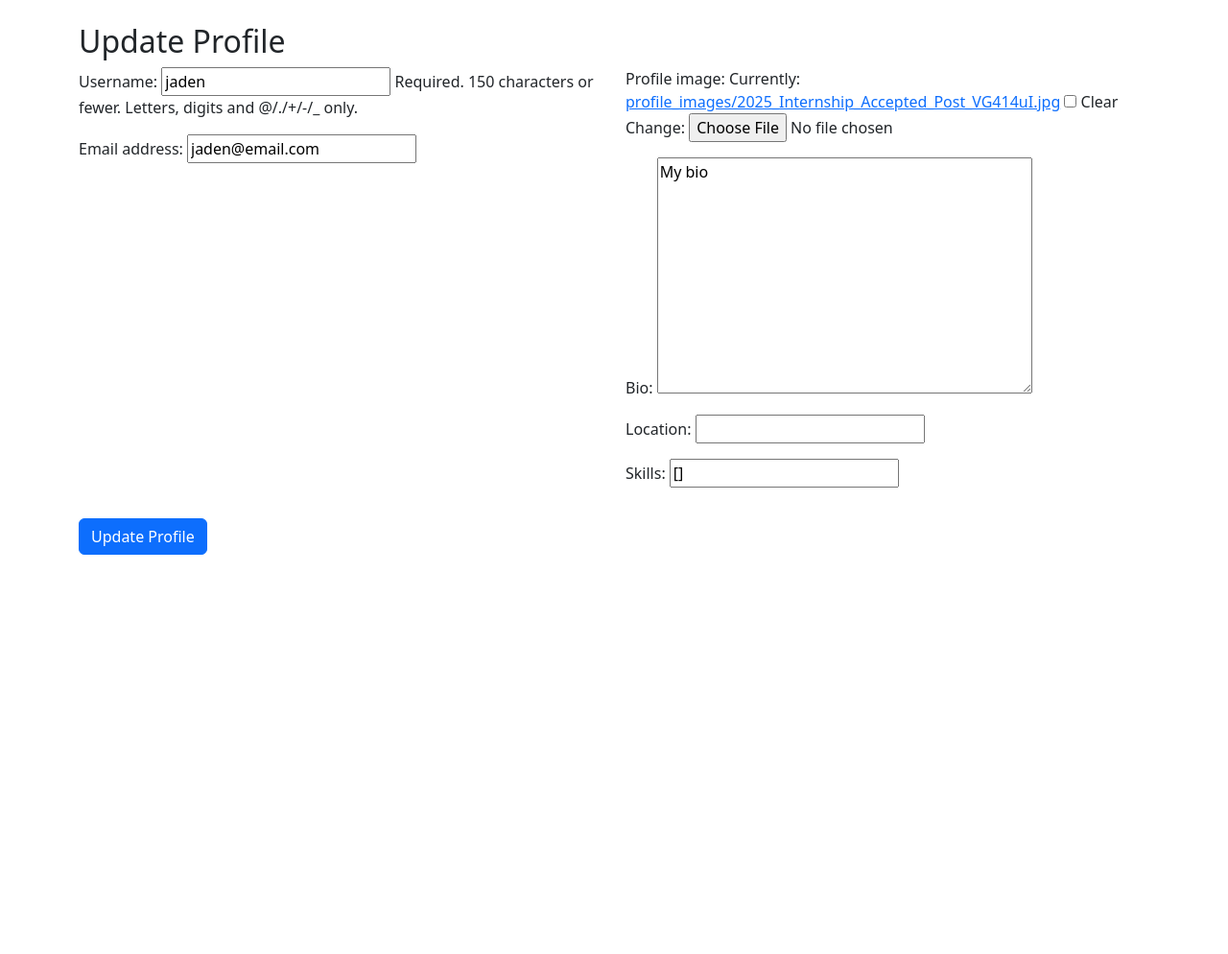
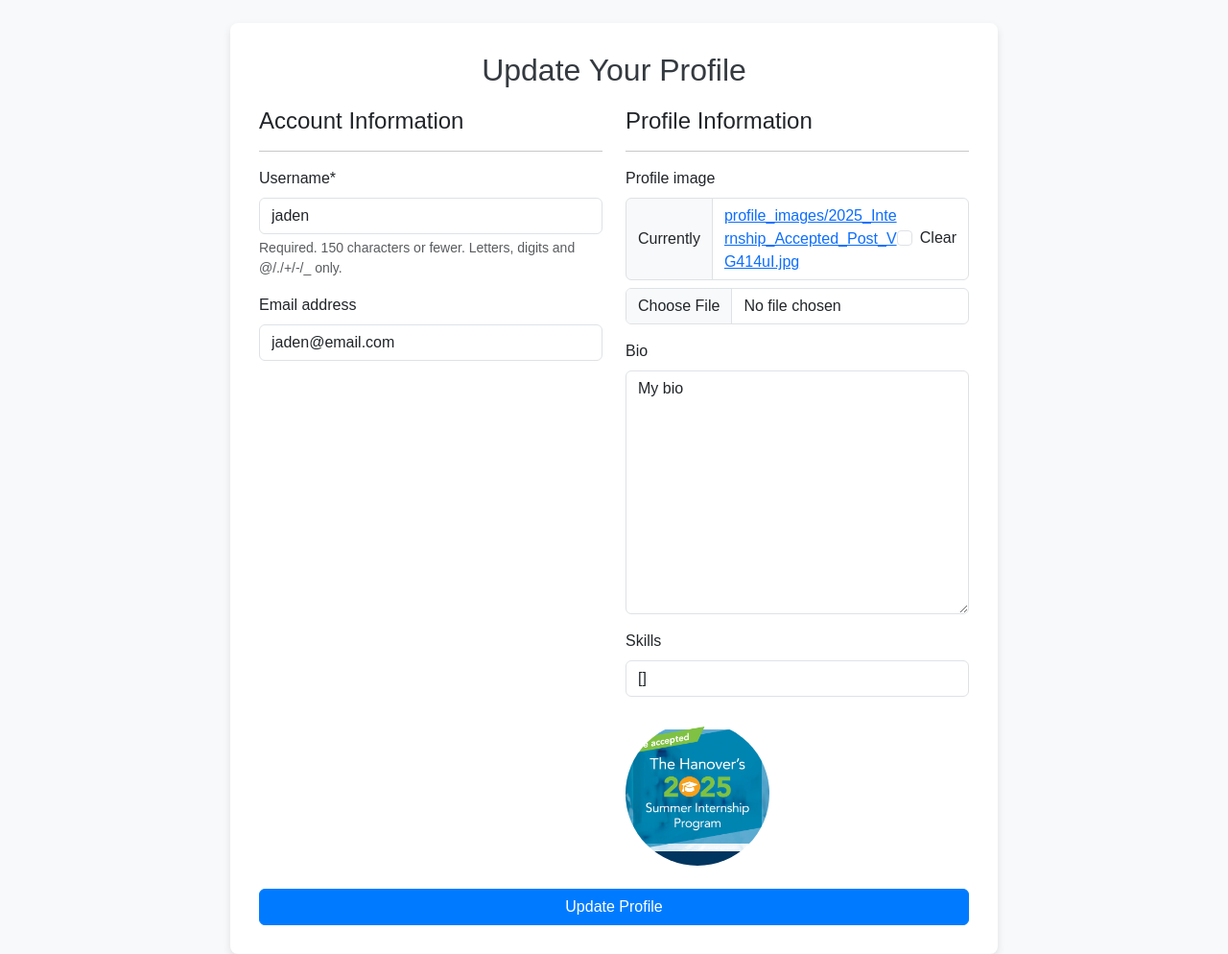
Before and after one commit to JadenLews/Hackathon_Fall2024, a Django app: page /profile/ in a window 1280 px wide. Shown: the whole page at 96% size. Before the commit the page ends 578 px from the top, so only its background shows below. Run offline with Django 5.2, Linux system fonts and the light colour scheme; a user stored in the database is signed in; data comes from the database, SQL or seed files in the repository; some libraries are stand-ins or nearby versions.

Commit message:
profile edit

```diff
--- a/hackathon2024/hackathon2024/settings.py
+++ b/hackathon2024/hackathon2024/settings.py
@@ -16,6 +16,7 @@
 BASE_DIR = Path(__file__).resolve().parent.parent
 
 
+CRISPY_TEMPLATE_PACK = 'bootstrap4'
 # Quick-start development settings - unsuitable for production
 # See https://docs.djangoproject.com/en/5.0/howto/deployment/checklist/
 
@@ -38,6 +39,8 @@
     "django.contrib.messages",
     "django.contrib.staticfiles",
     'main.apps.MainConfig',
+    'crispy_forms',
+    'crispy_bootstrap4',
 ]
 
 MIDDLEWARE = [
--- a/hackathon2024/main/forms.py
+++ b/hackathon2024/main/forms.py
@@ -16,22 +16,17 @@
 
     class Meta:
         model = Profile
-        fields = ['profile_image', 'bio', 'location', 'skills']
+        fields = ['profile_image', 'bio', 'skills']
 
     def __init__(self, *args, **kwargs):
-        super(ProfileUpdateForm, self).__init__(*args, **kwargs)
-        skills = self.instance.skills
-        if not skills or skills == []:
-            self.fields['skills'].initial = ''  # If skills is empty, show empty string
-        else:
-            # Convert the list to a comma-separated string
-            self.fields['skills'].initial = ', '.join(skills)
+        super().__init__(*args, **kwargs)
+        # Initialize skills as a comma-separated string or an empty string
+        self.fields['skills'].initial = ', '.join(self.instance.skills) if self.instance.skills else ''
 
     def save(self, commit=True):
-        # Override save method to convert skills back to a list
-        instance = super(ProfileUpdateForm, self).save(commit=False)
-        skills_string = self.cleaned_data.get('skills', '')
-        instance.skills = [skill.strip() for skill in skills_string.split(',') if skill.strip()]
+        # Convert skills string to a list and save the instance
+        instance = super().save(commit=False)
+        instance.skills = [skill.strip() for skill in self.cleaned_data['skills'].split(',') if skill.strip()]
         if commit:
             instance.save()
         return instance
--- a/hackathon2024/main/templates/profile.html
+++ b/hackathon2024/main/templates/profile.html
@@ -1,3 +1,5 @@
+{% load crispy_forms_tags %}
+
 <!DOCTYPE html>
 <html lang="en">
 <head>
@@ -6,22 +8,71 @@
     <title>Update Profile</title>
     <!-- Bootstrap CSS -->
     <link href="https://cdn.jsdelivr.net/npm/bootstrap@5.3.0-alpha3/dist/css/bootstrap.min.css" rel="stylesheet" crossorigin="anonymous">
+    <style>
+        body {
+            background-color: #f8f9fa; /* Light background */
+            font-family: Arial, sans-serif;
+        }
+
+        h2 {
+            color: #343a40; /* Dark gray color */
+            text-align: center;
+            margin-bottom: 20px;
+        }
+
+        .container {
+            background-color: #fff; /* White background */
+            padding: 30px;
+            border-radius: 8px;
+            box-shadow: 0 4px 8px rgba(0, 0, 0, 0.1); /* Subtle shadow */
+            max-width: 800px;
+        }
+
+        .btn-primary {
+            background-color: #007bff;
+            border-color: #007bff;
+            width: 100%;
+        }
+
+        .form-group {
+            margin-bottom: 15px;
+        }
+
+        .btn-primary:hover {
+            background-color: #0056b3;
+            border-color: #0056b3;
+        }
+
+        .profile-image-preview {
+            max-width: 150px;
+            margin-top: 10px;
+            border-radius: 50%;
+        }
+    </style>
 </head>
 <body>
+
     <!-- Profile Update Form -->
     <div class="container mt-4">
-        <h2>Update Profile</h2>
+        <h2>Update Your Profile</h2>
         <form method="POST" enctype="multipart/form-data">
             {% csrf_token %}
             <div class="row">
                 <div class="col-md-6">
-                    {{ user_form.as_p }}
+                    <h4>Account Information</h4>
+                    <hr>
+                    {% crispy user_form %}
                 </div>
                 <div class="col-md-6">
-                    {{ profile_form.as_p }}
+                    <h4>Profile Information</h4>
+                    <hr>
+                    {% crispy profile_form %}
+                    {% if profile_form.profile_image.value %}
+                        <img src="{{ profile_form.profile_image.value.url }}" class="profile-image-preview" alt="Profile Image">
+                    {% endif %}
                 </div>
             </div>
-            <button type="submit" class="btn btn-primary mt-3">Update Profile</button>
+            <button type="submit" class="btn btn-primary mt-4">Update Profile</button>
         </form>
     </div>
 
--- a/hackathon2024/main/views.py
+++ b/hackathon2024/main/views.py
@@ -125,17 +125,8 @@
         profile_form = ProfileUpdateForm(request.POST, request.FILES, instance=request.user.profile)
 
         if user_form.is_valid() and profile_form.is_valid():
-            # Convert the comma-separated string into a list of skills
-            skills = profile_form.cleaned_data.get('skills', '').split(',')
-            # Clean up empty strings and whitespace
-            skills = [skill.strip() for skill in skills if skill.strip()]
-
-            profile = profile_form.save(commit=False)
-            profile.skills = skills if skills else []  # Set as empty list if no skills
-            profile.save()
-
-            # Save the user form too
             user_form.save()
+            profile_form.save()
             return redirect('profile')
     else:
         user_form = UserUpdateForm(instance=request.user)
--- a/hackathon2024/requirements.txt
+++ b/hackathon2024/requirements.txt
@@ -1,4 +1,6 @@
 Pillow
+django-crispy-forms
 asgiref==3.8.1
 Django
 sqlparse==0.5.1
+crispy-bootstrap4
--- a/requirements.txt
+++ b/requirements.txt
@@ -2,3 +2,5 @@
 Django==5.1.2
 sqlparse==0.5.1
 Pillow==11.0.0
+django-crispy-forms
+crispy-bootstrap4
```
